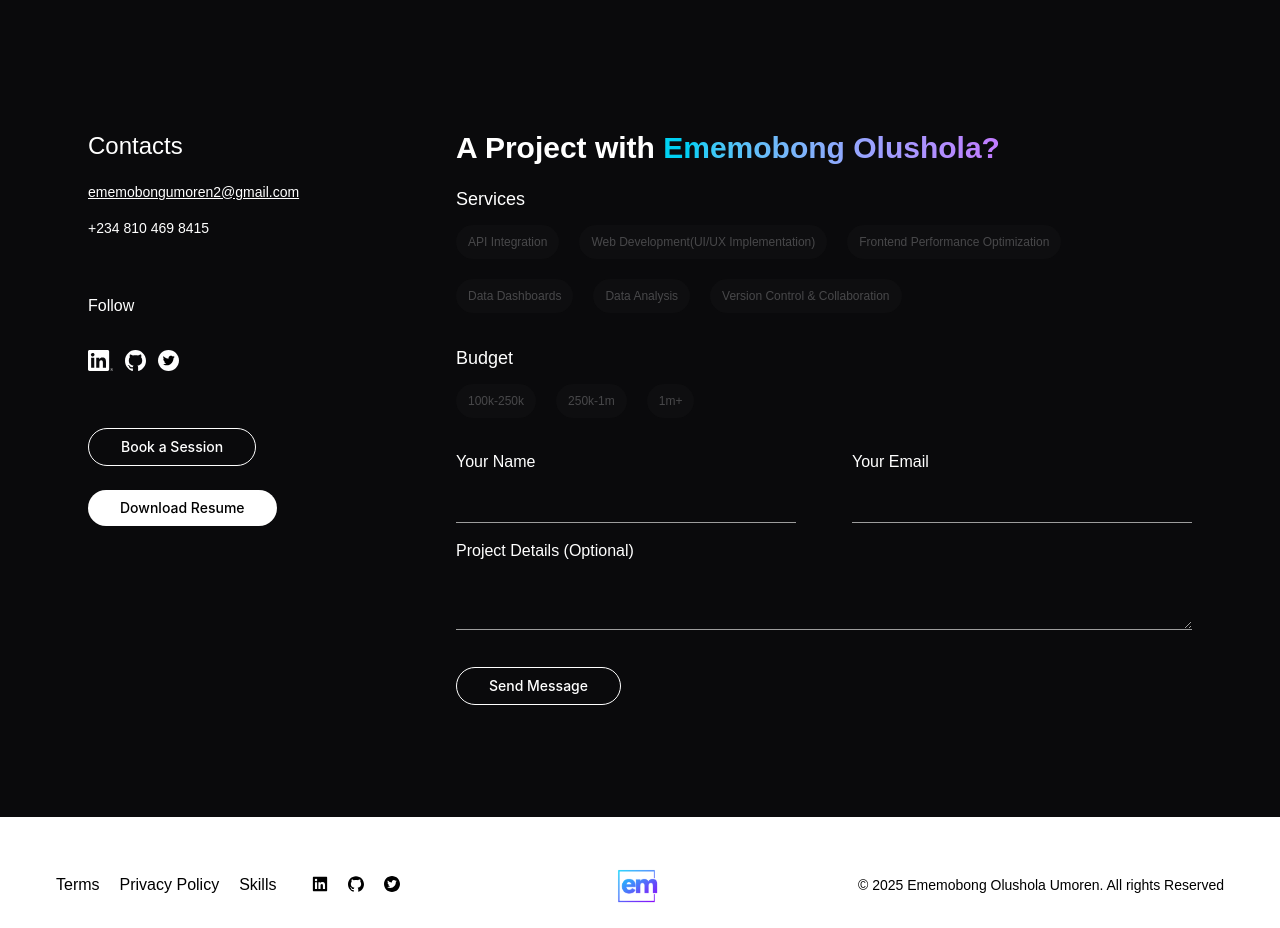
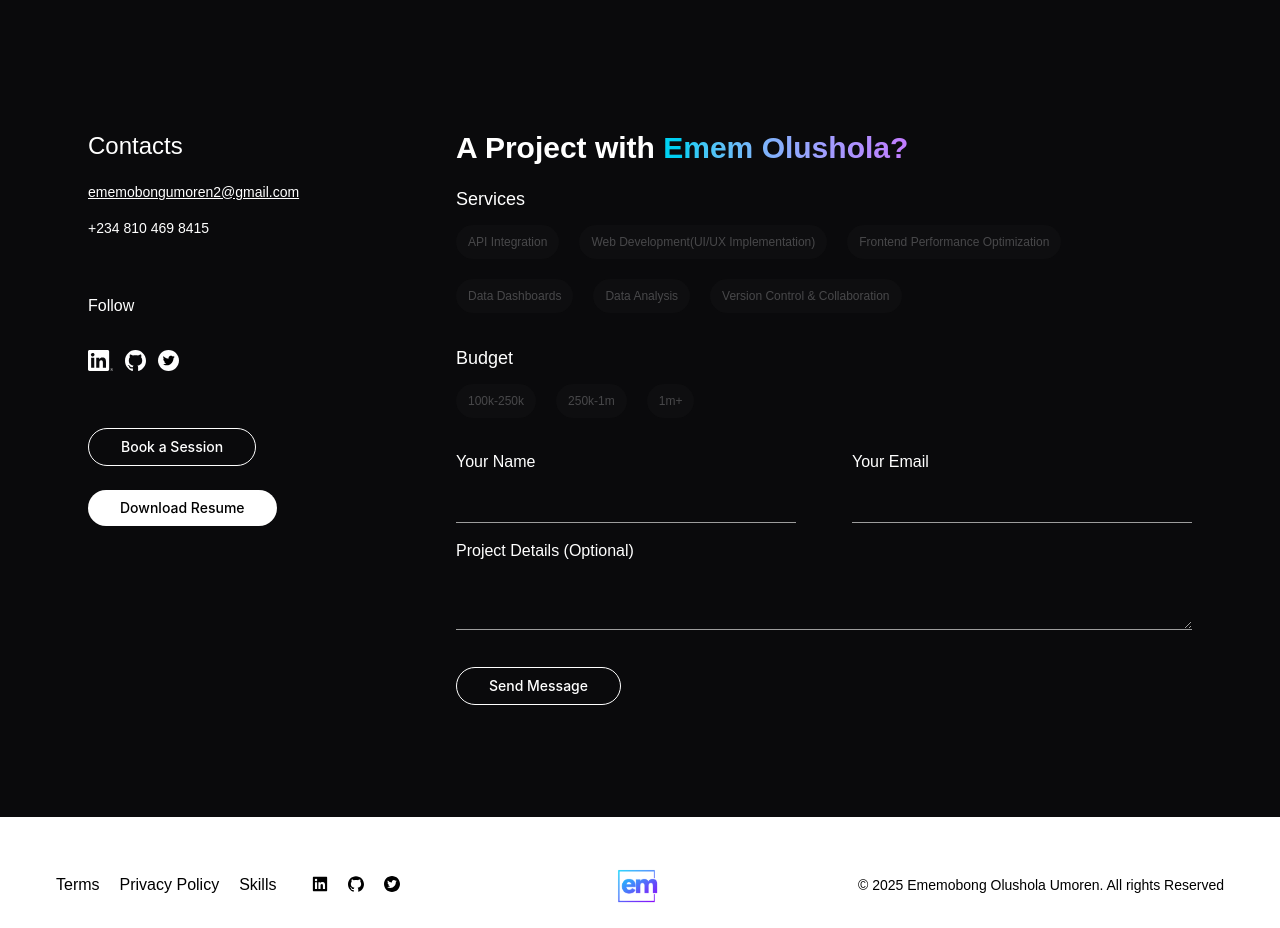
Before and after one commit to Ememobong-dev/emem-olushola-umoren, a Next.js app: page / in a window 1280 px wide. Shown: the part 4760-5688 px from the top of the page. Built offline with nearby package versions, Linux system fonts and the light colour scheme; a web font is replaced by a local one.

Commit message:
Name change in contact

```diff
--- a/src/components/Contact.tsx
+++ b/src/components/Contact.tsx
@@ -154,7 +154,7 @@ export const Contact = () => {
         <Col xs={24} lg={16}>
           <div>
             <h2 className="font-alro-reg font-bold text-3xl">
-              A Project with <span className="bg-linear-to-r from-cyan-400 to-purple-400 dark:from-cyan-400 dark:to-purple-400 light:from-cyan-600 light:to-purple-600 bg-clip-text text-transparent">Ememobong Olushola?</span>
+              A Project with <span className="bg-linear-to-r from-cyan-400 to-purple-400 dark:from-cyan-400 dark:to-purple-400 light:from-cyan-600 light:to-purple-600 bg-clip-text text-transparent">Emem Olushola?</span>
             </h2>
             <div className="flex flex-col gap-8 mt-5">
               <div>
```
